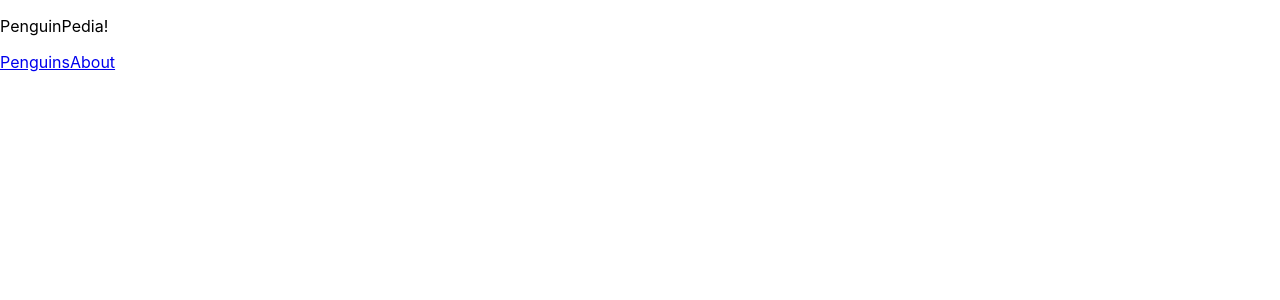
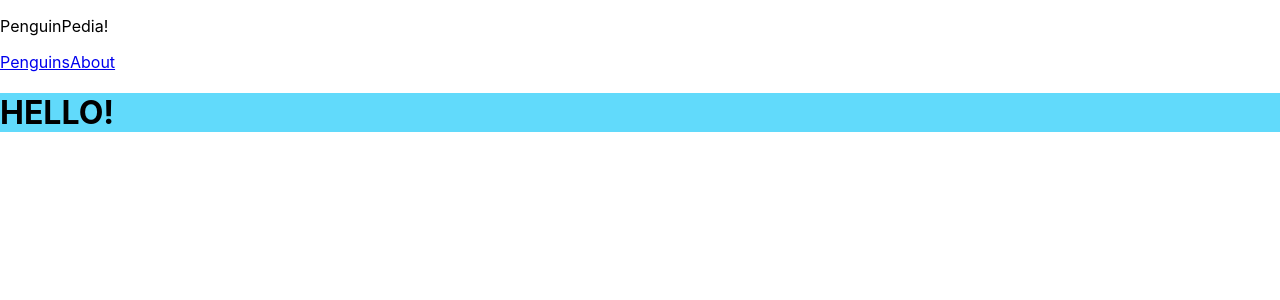
Before and after one commit to JamesFloyd-Pen/PenguinPedia-Website, a React (Create React App) app in the folder penguinpedia-app/: page / in a window 1280 px wide. Shown: the top 300 px of the page. Built offline with nearby package versions, Linux system fonts and the light colour scheme.

Commit message:
6/1/Update

```diff
--- a/penguinpedia-app/src/App.js
+++ b/penguinpedia-app/src/App.js
@@ -1,12 +1,14 @@
-import './App.css';
+import './components/styles/App.css';
 import './components/Penguin_navBar';
+import './components/Penguin_footer';
 import Penguin_navBar from './components/Penguin_navBar';
+import Penguin_footer from './components/Penguin_footer';
 
 function App() {
   return (
     <div>
       <Penguin_navBar/>
-
+      <Penguin_footer/>
     </div>
 
   );
--- /dev/null
+++ b/penguinpedia-app/src/components/Penguin_footer.jsx
@@ -0,0 +1,17 @@
+import React, { Component } from 'react';
+
+//The footer
+class Penguin_footer extends Component {
+    state = {  }
+    render() {
+        return (
+            <footer>
+                <div>
+                    <h1>HELLO!</h1>
+                </div>
+            </footer>
+          );
+    }
+}
+
+export default Penguin_footer;
--- a/penguinpedia-app/src/App.css
+++ b/penguinpedia-app/src/components/styles/App.css
@@ -36,3 +36,7 @@
     transform: rotate(360deg);
   }
 }
+
+footer {
+  background-color: #61dafb;
+}
--- a/penguinpedia-app/src/index.js
+++ b/penguinpedia-app/src/index.js
@@ -1,6 +1,6 @@
 import React from 'react';
 import ReactDOM from 'react-dom';
-import './index.css';
+import './components/styles/index.css';
 import App from './App';
 import reportWebVitals from './reportWebVitals';
 
```
Also changed, not shown: penguinpedia-app/src/components/pp_footer.jsx (deleted, +0 -12 lines), penguinpedia-app/src/components/styles/index.css (renamed from penguinpedia-app/src/index.css).
